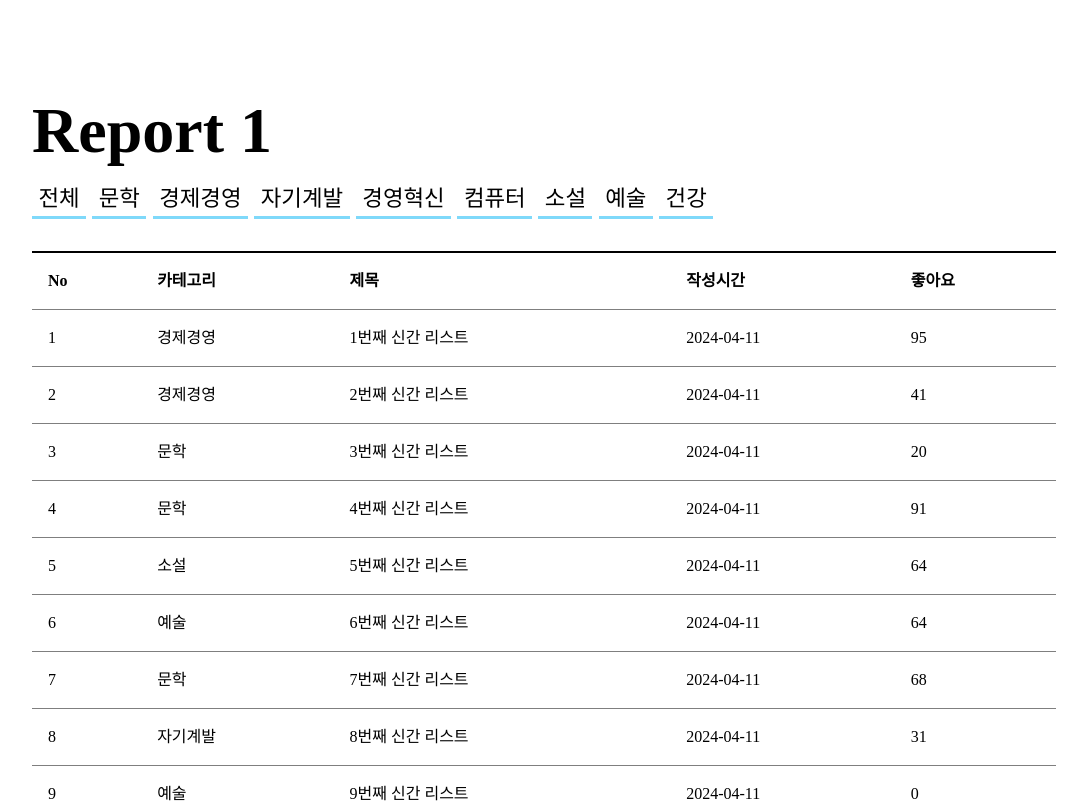
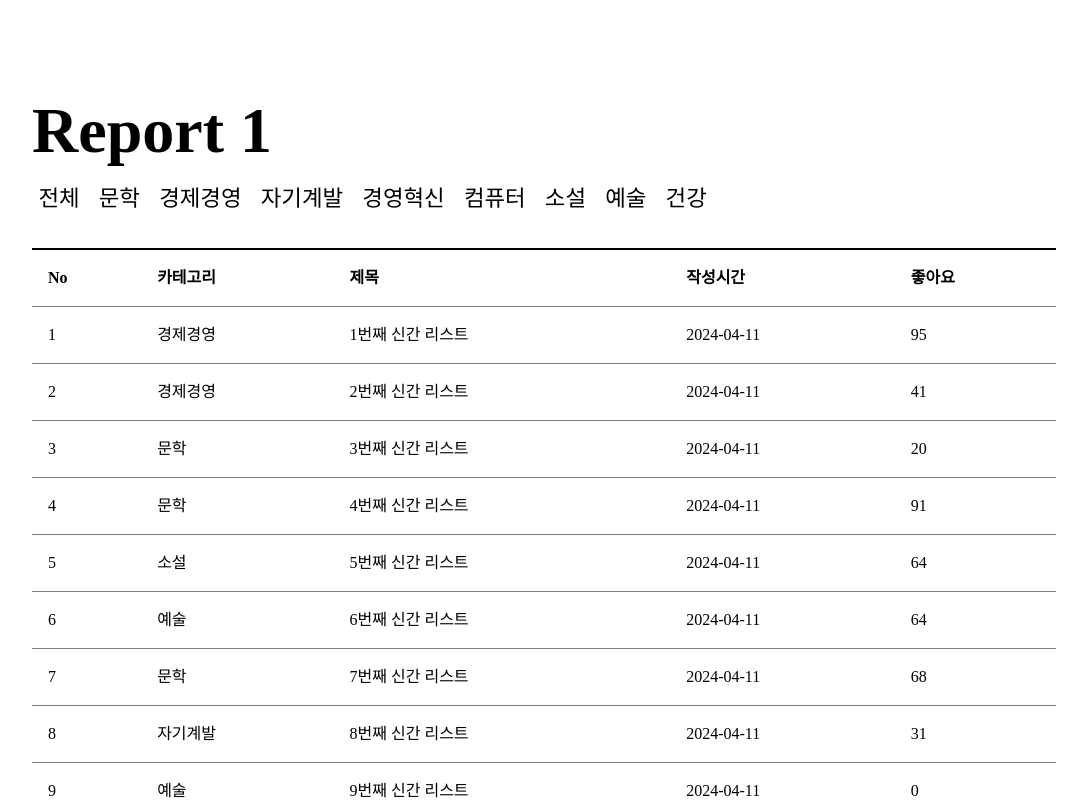
Before and after one commit to alstjr5949/notice-board-archive, a React (Vite) app: page /report/1 in a window 1280 px wide. Shown: the top 803 px of the page, without its empty margins (96-1183 px from the left). Built offline with nearby package versions, Linux system fonts and the light colour scheme.

Commit message:
feat: firebase setting

```diff
--- a/package.json
+++ b/package.json
@@ -10,6 +10,7 @@
     "preview": "vite preview"
   },
   "dependencies": {
+    "firebase": "^10.1.0",
     "react": "^18.2.0",
     "react-dom": "^18.2.0",
     "react-router-dom": "^6.22.3"
--- a/src/1/Report1.module.css
+++ b/src/1/Report1.module.css
@@ -21,7 +21,7 @@
 
         .report-list {
           padding: 0 0.4rem;
-          border-bottom: 3px solid #7fd9fa;
+          /* border-bottom: 3px solid #7fd9fa; */
         }
       }
     }
--- a/src/1/Report1.tsx
+++ b/src/1/Report1.tsx
@@ -1,9 +1,30 @@
+import { collection, getDocs, orderBy, query } from "firebase/firestore";
 import PageTemplate from "../temp/PageTemplate";
 
 import styles from "./Report1.module.css";
 import { reportListDummy } from "./data";
+import { db } from "../firebase";
+
+const categories = [
+  "전체",
+  "문학",
+  "경제경영",
+  "자기계발",
+  "경영혁신",
+  "컴퓨터",
+  "소설",
+  "예술",
+  "건강",
+];
 
 const Report1 = () => {
+  const handleWritingButtonClick = async () => {
+    const boardQuery = query(collection(db, "board"), orderBy("createdTime"));
+    const snapshot = await getDocs(boardQuery);
+
+    console.log(snapshot.docs.map((doc) => doc.data()));
+  };
+
   return (
     <PageTemplate>
       <div className={styles["report-wrapper"]}>
@@ -11,15 +32,11 @@ const Report1 = () => {
           <h1 className={styles["report-title"]}>Report 1</h1>
           <nav className={styles["report-nav"]}>
             <ul className={styles["report-list-wrapper"]}>
-              <li className={styles["report-list"]}>전체</li>
-              <li className={styles["report-list"]}>문학</li>
-              <li className={styles["report-list"]}>경제경영</li>
-              <li className={styles["report-list"]}>자기계발</li>
-              <li className={styles["report-list"]}>경영혁신</li>
-              <li className={styles["report-list"]}>컴퓨터</li>
-              <li className={styles["report-list"]}>소설</li>
-              <li className={styles["report-list"]}>예술</li>
-              <li className={styles["report-list"]}>건강</li>
+              {categories.map((category) => (
+                <li key={category} className={styles["report-list"]}>
+                  {category}
+                </li>
+              ))}
             </ul>
           </nav>
         </header>
@@ -50,7 +67,12 @@ const Report1 = () => {
           </table>
         </main>
         <footer className={styles["report-footer"]}>
-          <button className={styles["report-create-button"]}>글쓰기</button>
+          <button
+            onClick={handleWritingButtonClick}
+            className={styles["report-create-button"]}
+          >
+            글쓰기
+          </button>
         </footer>
       </div>
     </PageTemplate>
--- /dev/null
+++ b/src/firebase.ts
@@ -0,0 +1,15 @@
+import { initializeApp } from "firebase/app";
+import { getFirestore } from "firebase/firestore";
+
+const firebaseConfig = {
+  apiKey: "AIzaSyDfjYKnflleOCL1DkXSnnoVAc1K6Xc1qL4",
+  authDomain: "board-archive.firebaseapp.com",
+  projectId: "board-archive",
+  storageBucket: "board-archive.appspot.com",
+  messagingSenderId: "358035222947",
+  appId: "1:358035222947:web:964c40d0f1c72809872a16",
+};
+
+const app = initializeApp(firebaseConfig);
+
+export const db = getFirestore(app);
```
Also changed, not shown: 2 other files (tests, documents, lock files or other folders).
